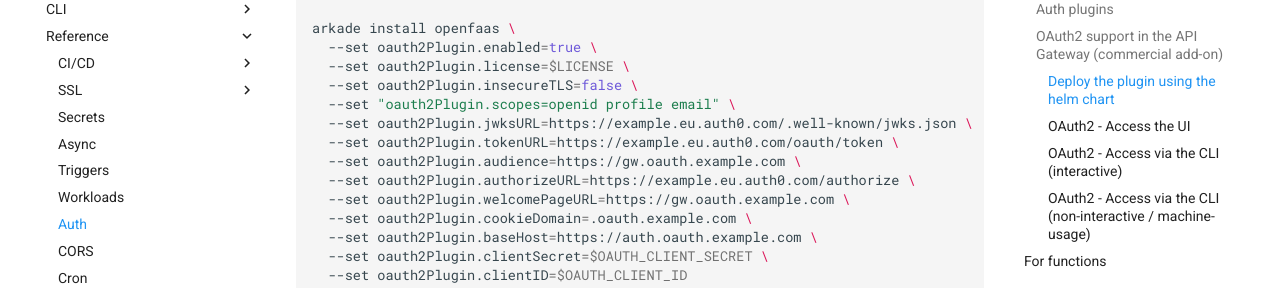
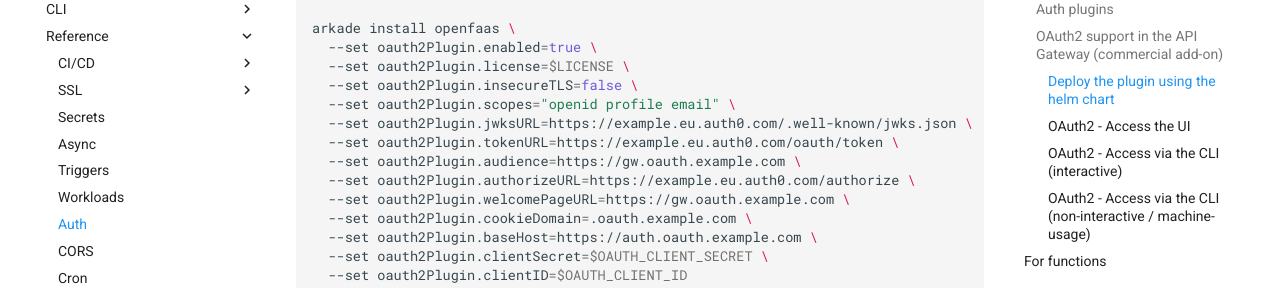
Before and after one commit to openfaas/docs, an MkDocs documentation site: the page built from docs/reference/authentication.md, in a window 1280 px wide and 900 px high, scrolled down 1597 px. Shown: the part 165-453 px from the top of the window. Built offline with MkDocs 1.6.1 and Material for MkDocs 9.7.7, drawn with Linux system fonts in a browser that asks for light colours; comment, search, counter and statistics services are not loaded.

Commit message:
Update quotes for OIDC
Signed-off-by: Alex Ellis (OpenFaaS Ltd) <alexellis2@gmail.com>

````diff
--- a/docs/reference/authentication.md
+++ b/docs/reference/authentication.md
@@ -60,7 +60,7 @@ arkade install openfaas \
   --set oauth2Plugin.enabled=true \
   --set oauth2Plugin.license=$LICENSE \
   --set oauth2Plugin.insecureTLS=false \
-  --set "oauth2Plugin.scopes=openid profile email" \
+  --set oauth2Plugin.scopes="openid profile email" \
   --set oauth2Plugin.jwksURL=https://example.eu.auth0.com/.well-known/jwks.json \
   --set oauth2Plugin.tokenURL=https://example.eu.auth0.com/oauth/token \
   --set oauth2Plugin.audience=https://gw.oauth.example.com \
@@ -71,7 +71,6 @@ arkade install openfaas \
   --set oauth2Plugin.clientSecret=$OAUTH_CLIENT_SECRET \
   --set oauth2Plugin.clientID=$OAUTH_CLIENT_ID
 ```
-
 
 The `authorizeURL`, `tokenURL` and `jwksURL` contain my personal tenant URL, remember to customize this to your own from Auth0, or your IDP.
 
````
